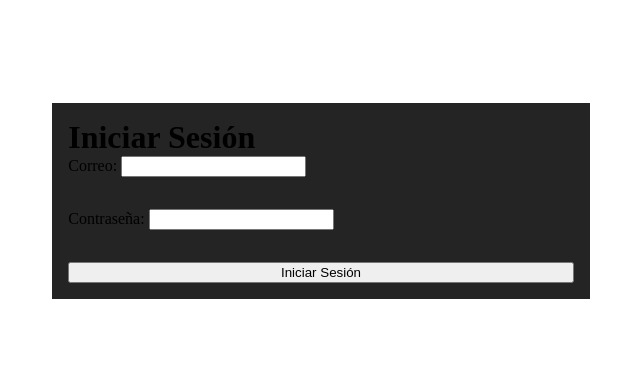
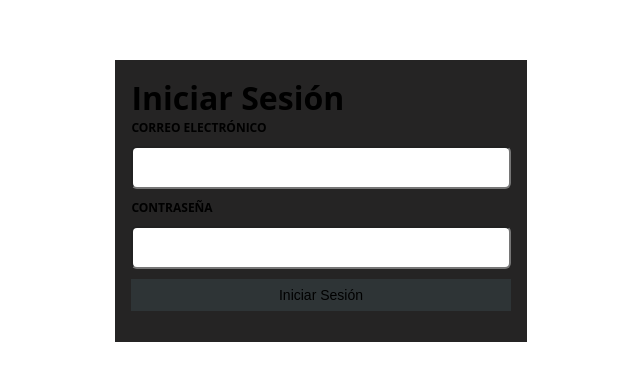
Before and after one commit to MilcaoStudio/upvite, a SvelteKit app: page /login in a window 1280 px wide. Shown: the part 207-588 px from the top of the page, without its empty margins (319-959 px from the left). Built offline with nearby package versions, Linux system fonts and the light colour scheme.

Commit message:
style: login page

```diff
--- a/src/routes/login/+page.svelte
+++ b/src/routes/login/+page.svelte
@@ -29,15 +29,11 @@
   <div class="container">
     <h1 class="title">Iniciar Sesión</h1>
     <form class="login-form" on:submit|preventDefault={handleLogin}>
-      <label>
-        Correo:
-        <input type="email" bind:value={email} required />
-      </label>
-      <label>
-        Contraseña:
-        <input type="password" bind:value={password} required />
-      </label>
-      <button class="login-btn" type="submit">Iniciar Sesión</button>
+      <div class="form-label">CORREO ELECTRÓNICO</div>
+      <input class="form-input" type="email" bind:value={email} placeholder="" required />
+      <div class="form-label">CONTRASEÑA</div>
+      <input class="form-input" type="password" bind:value={password} placeholder="" required />
+      <button class="form-btn" type="submit">Iniciar Sesión</button>
     </form>
   </div>
 </main>
--- a/src/styles/app.css
+++ b/src/styles/app.css
@@ -2,4 +2,5 @@
     color-scheme: dark light;
 
     --primary-background: #0f0f35;
+    font-family: 'Open Sans', sans-serif;
 }
--- a/src/styles/login.css
+++ b/src/styles/login.css
@@ -8,7 +8,7 @@ main {
     margin: auto;
     padding: 1rem;
     background-color: #252424;
-    width: 40%;
+    width: 30%;
 }
 .container .title {
     margin: 0;
@@ -17,8 +17,28 @@ main {
 .login-form {
     display: flex;
     flex-direction: column;
+    gap: 10px;
 }
 
-.login-form label {
-    margin-bottom: 2rem;
+
+.form-label {
+    font-size: 12px;
+    font-weight: 700;
 }
+
+.form-input {
+    padding: 11px 16px;
+    font-size: 15px;
+    border-radius: 6px;
+}
+
+.form-btn {
+    padding: 8px;
+    margin-bottom: 15px;
+    background-color: #2e3436;
+    display: flex;
+    justify-content: center;
+    border: medium;
+    cursor: pointer;
+    font-size: 14px;
+}
```
